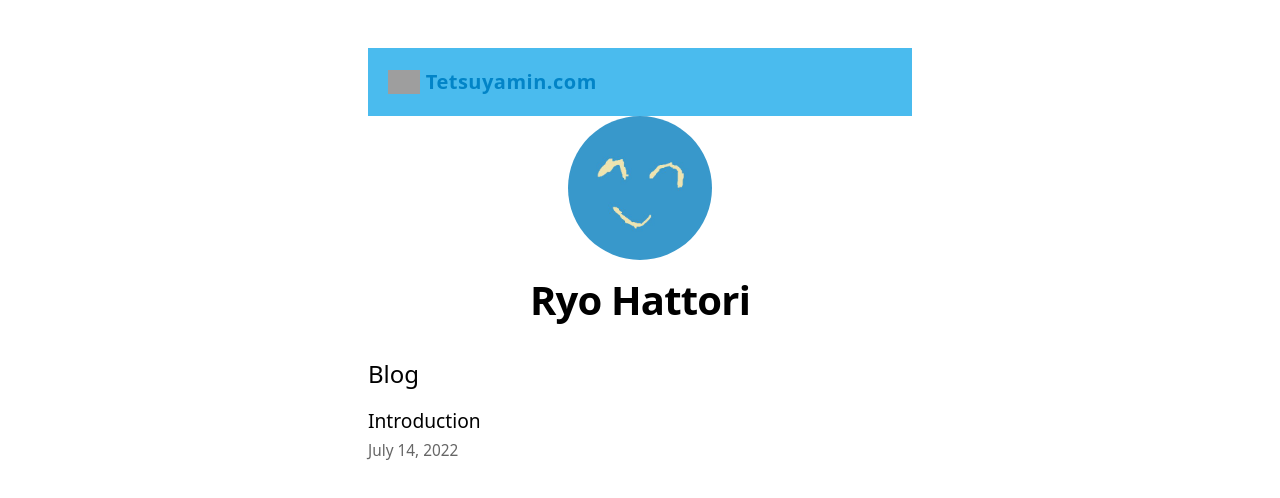
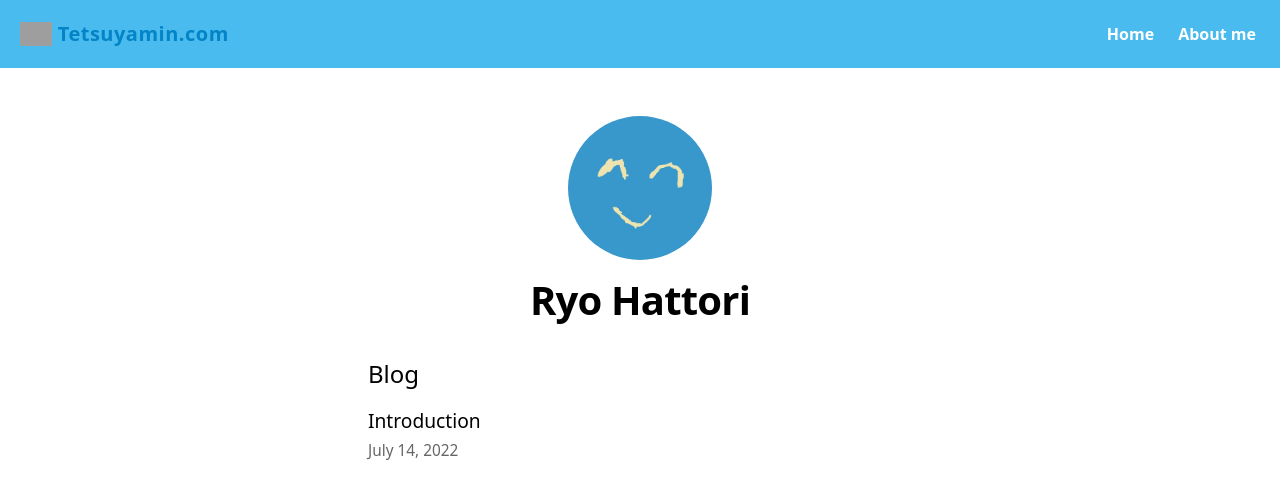
Before and after one commit to Tetsuyamin/nextjs-blog, a Next.js app: page / in a window 1280 px wide. Shown: the top 498 px of the page. Built offline with nearby package versions, Linux system fonts and the light colour scheme; grey boxes are pictures that could not be loaded.

Commit message:
modified:   components/Navbar.jsx 	modified:   components/layout.js

```diff
--- a/components/Navbar.jsx
+++ b/components/Navbar.jsx
@@ -1,7 +1,14 @@
 import Link from 'next/link';
 import utilStyle from '../styles/utils.module.css';
+import { useState } from 'react';
 
 export const Navbar = () => {
+  const [active, setActive] = useState(false);
+
+  const handleClick =() => {
+    setActive(!active);
+  };
+
   return (
     <>
       <nav className='flex items-center flex-wrap bg-sky-500/75 p-3'>
@@ -15,7 +22,7 @@ export const Navbar = () => {
             </span>
           </a>
         </Link>
-        <button className=' inline-flex p-3 hover:bg-sky-800/75 rounded lg:hidden text-white ml-auto hover:text-white outline-none'>
+        <button className=' inline-flex p-3 hover:bg-sky-800/75 rounded lg:hidden text-white ml-auto hover:text-white outline-none' onClick={handleClick}>
           <svg
             className='w-6 h-6'
             fill='none'
@@ -31,6 +38,21 @@ export const Navbar = () => {
             />
           </svg>
         </button>
+        <div className={`${ active ? '' : 'hidden'} w-full lg:inline-flex lg:flex-grow lg:w-auto`}>
+          <div className='lg:inline-flex lg:flex-row lg:ml-auto lg:w-auto w-full lg:items-center items-start  flex flex-col lg:h-auto'>
+            <Link href='/'>
+              <a className='lg:inline-flex lg:w-auto w-full px-3 py-2 rounded text-white font-bold items-center justify-center hover:bg-sky-600 hover:text-white '>
+                Home
+              </a>
+            </Link>
+
+            <Link href='/posts/introduction'>
+              <a className='lg:inline-flex lg:w-auto w-full px-3 py-2 rounded text-white font-bold items-center justify-center hover:bg-sky-600 hover:text-white'>
+                About me
+              </a>
+            </Link>
+          </div>
+        </div>
       </nav>
     </>
   );
--- a/components/layout.js
+++ b/components/layout.js
@@ -10,6 +10,8 @@ export const siteTitle = 'Tetsuyamin Blog';
 
 export default function Layout({ children, home }) {
   return (
+    <>
+    <Navbar />
     <div className={styles.container}>
       <Head>
         <link rel="icon" href="/favicon.ico" />
@@ -26,7 +28,7 @@ export default function Layout({ children, home }) {
         <meta name="og:title" content={siteTitle} />
         <meta name="twitter:card" content="summary_large_image" />
       </Head>
-      <Navbar />
+
       <header className={styles.header}>
         {home ? (
           <>
@@ -71,5 +73,6 @@ export default function Layout({ children, home }) {
         </div>
       )}
     </div>
+    </>
   );
 }
```
